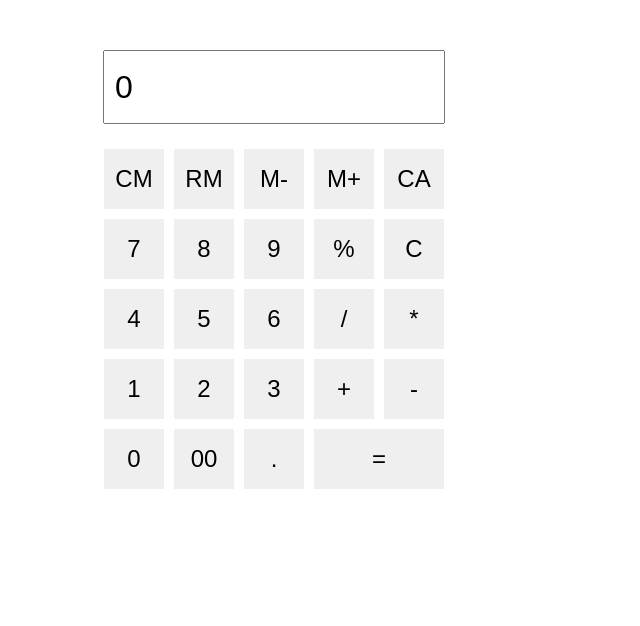
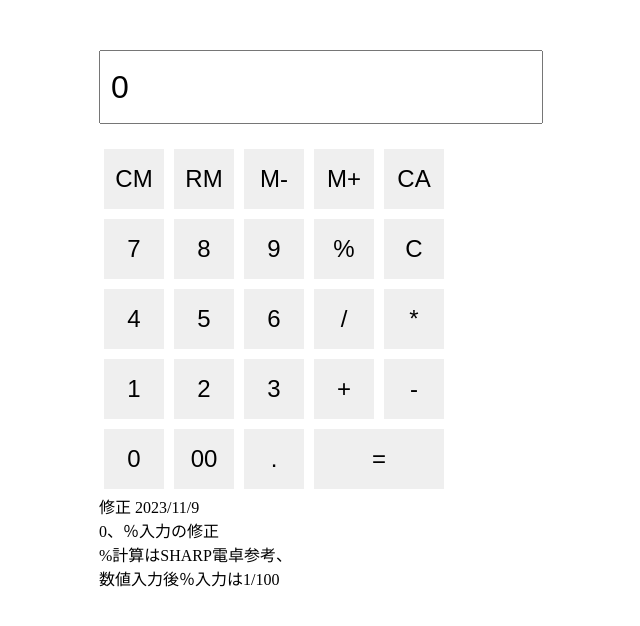
Before and after one commit to chiaki-124/assignment, a PHP site: page / in a window 1280 px wide. Shown: the top 626 px of the page, without its empty margins (366-1006 px from the left). Run offline with PHP 8.4, Linux system fonts and the light colour scheme.

Commit message:
Update PHP files and Dockerfile

```diff
--- a/index.php
+++ b/index.php
@@ -1,8 +1,7 @@
 <?php
 session_start();
 
-function calculate($operand1, $operand2, $operation)
-{ //四則計算
+function calculate($operand1, $operand2, $operation) { //四則計算
     switch ($operation) {
         case '+':
             return $operand1 + $operand2;
@@ -14,6 +13,21 @@ function calculate($operand1, $operand2, $operation)
             if ($operand2 == 0) {
                 return 'Error';
             }
+            return $operand1 / $operand2;
+        default:
+            return null;
+    }
+}
+
+function percent_calculate($operand1, $operand2, $operation){
+    switch ($operation) {
+        case '+':
+            return $operand1 + ( $operand1 * $operand2 );
+        case '-':
+            return $operand1 - ( $operand1 * $operand2 );
+        case '*':
+            return $operand1 * $operand2;
+        case '/':
             return $operand1 / $operand2;
         default:
             return null;
@@ -85,9 +99,13 @@ if ($_SERVER['REQUEST_METHOD'] === 'POST') {
             }
             break;
 
-        case '0':
         case '00':
-            if ($currentDisplay !== '0') {
+            if ($isNewOperation) {
+                $display = '0';
+                $isNewOperation = false;
+            } elseif ($currentDisplay === '0') {
+                $display = '0';
+            } else {
                 $display .= $input;
             }
             break;
@@ -112,8 +130,20 @@ if ($_SERVER['REQUEST_METHOD'] === 'POST') {
             break;
 
         case '%':
+            if (isset($_SESSION['operation']) && isset($_SESSION['operand']) && !$isNewOperation){
+                $firstOperand = (float)$_SESSION['operand'];
+                $currentOperand = ((float)$currentDisplay / 100);
+                $operation = $_SESSION['operation'];
+
+                $result = percent_calculate($firstOperand, $currentOperand, $operation);
+                $display = (string)$result;
+
+                unset($_SESSION['operand'], $_SESSION['operation']);
+                $isNewOperation = true;
+            }else{
                 $display = (string)($currentDisplay / 100);
                 $isNewOperation = true;
+            }
             break;
 
         default:
@@ -129,31 +159,28 @@ if ($_SERVER['REQUEST_METHOD'] === 'POST') {
     }
 
     $_SESSION['isNewOperation'] = $isNewOperation;
+    // var_dump($_SESSION);
 }
 ?>
 
 <!DOCTYPE html>
 <html lang="ja">
-
 <head>
     <meta charset="UTF-8">
     <title>電卓アプリ</title>
     <style>
         body {
-            width: 350px;
+            width:350px;
             margin: 0 auto;
             text-align: center;
-            padding-top: 50px;
+            padding-top:50px;
         }
-
         input[type="text"] {
-            width: 318px;
             height: 50px;
             font-size: 32px;
             padding: 10px;
-            margin-bottom: 20px;
+            margin-bottom:20px;
         }
-
         button {
             width: 60px;
             height: 60px;
@@ -163,13 +190,11 @@ if ($_SERVER['REQUEST_METHOD'] === 'POST') {
             cursor: pointer;
             float: left;
         }
-
         #equal {
-            width: 130px;
+            width:130px;
         }
     </style>
 </head>
-
 <body>
 
 <form action="" method="post">
@@ -210,8 +235,17 @@ if ($_SERVER['REQUEST_METHOD'] === 'POST') {
         <button type="submit" name="input" value=".">.</button>
         <button id="equal" type="submit" name="input" value="=">=</button>
     </div>
+    <div style="margin-top:30px">
+        <p style="text-align:left">
+            修正        2023/11/9<br>
+            0、％入力の修正<br>
+            %計算はSHARP電卓参考、<br>
+            数値入力後％入力は1/100
+        </p>
+
+
+    </div>
 </form>
 
 </body>
-
 </html>
```
Lines whose indentation alone changed are shown as unchanged.
